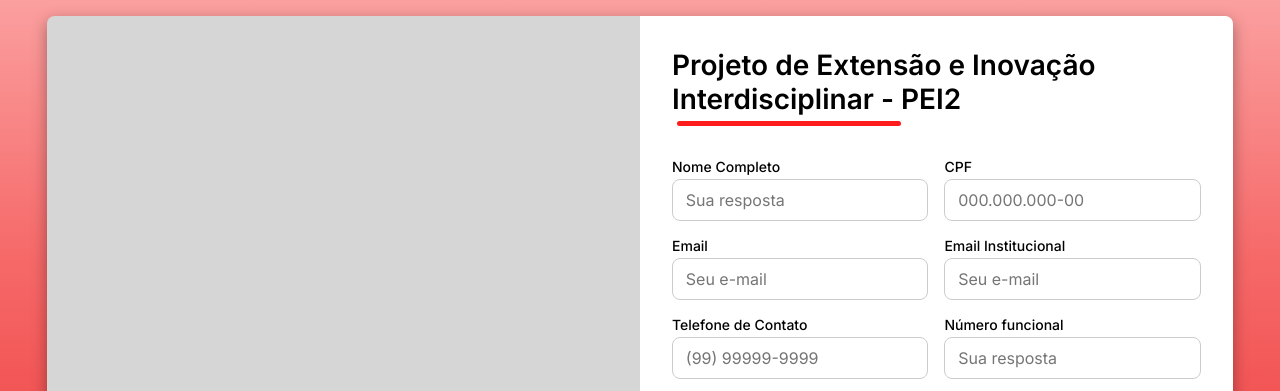
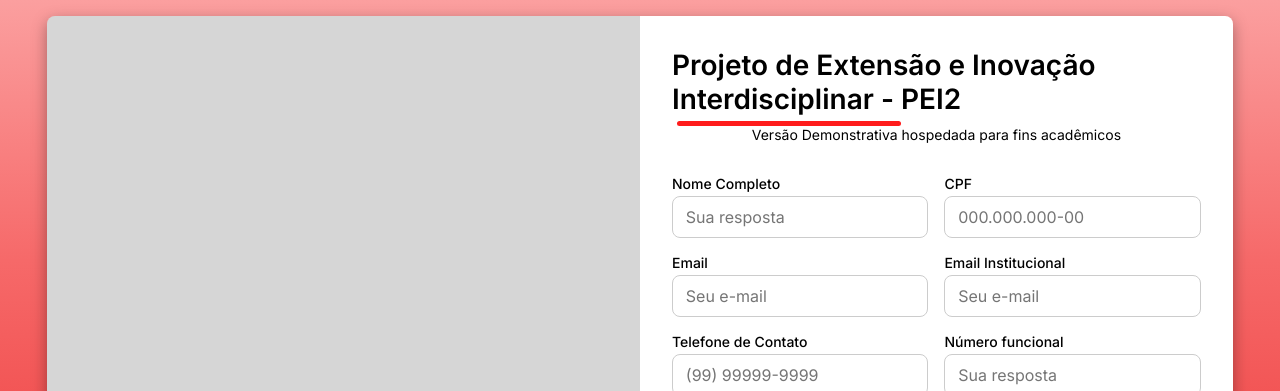
Before and after one commit to Cayo13y/PEI2, a plain HTML site: page index.html in a window 1280 px wide. Shown: the top 391 px of the page. Drawn offline with Linux system fonts and the light colour scheme.

Commit message:
Update index.html

```diff
--- a/index.html
+++ b/index.html
@@ -29,6 +29,8 @@
                 <!--Título-->
                 <div class="form-header">
                     <h1>Projeto de Extensão e Inovação Interdisciplinar - PEI2</h1>
+
+                    <p class="subtitulo">Versão Demonstrativa hospedada para fins acadêmicos</p>
                 </div>
 
                 <div class="input-group">
@@ -131,4 +133,5 @@
 
 <script src="script/atualização.js"></script>
 
+
 </html>
```
